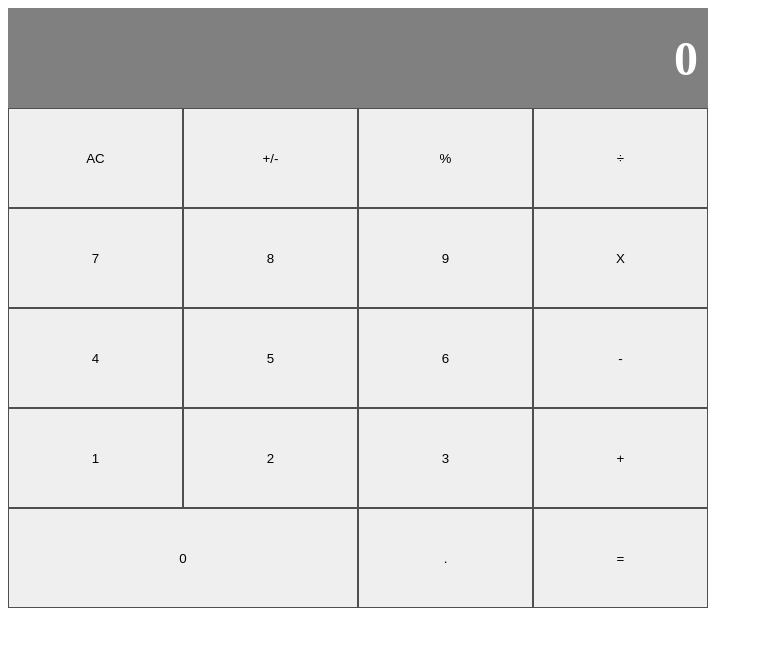
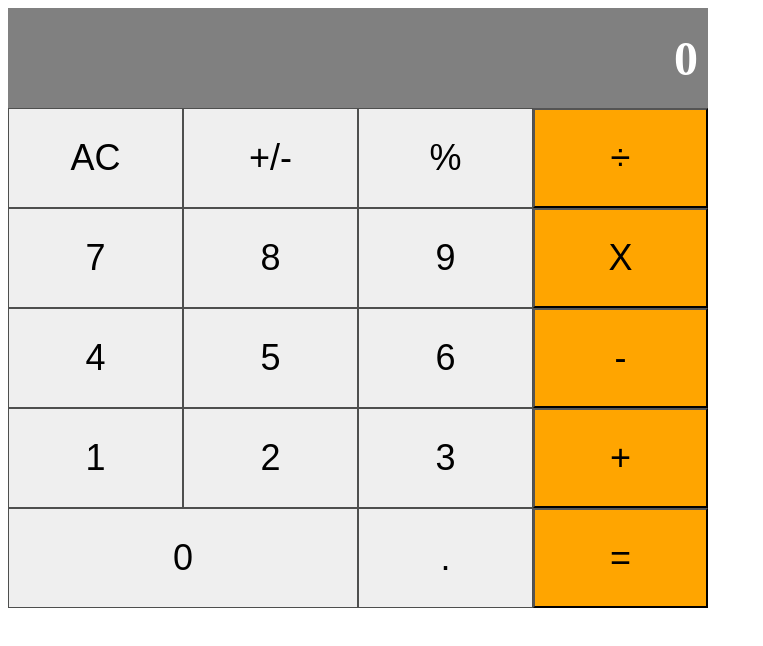
Before and after one commit to vzdrizhni/Calculator, a React (Create React App) app: page / in a window 1280 px wide. Shown: the top 646 px of the page, without its empty margins (0-763 px from the left). Built offline with nearby package versions, Linux system fonts and the light colour scheme.

Commit message:
Change color of buttons

```diff
--- a/src/App.css
+++ b/src/App.css
@@ -28,17 +28,28 @@
 .button-sub-group {
     width: 100%;
     height: 100px;
-
 }
 
-.undefined-button  {
+.undefined-button-  {
     width: 25%;
     height: 100px;
     border: 1.5px solid #4e4f4e;
+    color: black;
+    font-size: 36px;
 }
 
-.true-button {
+.undefined-button-undefined {
+    background-color: orange;
+    width: 25%;
+    height: 100px;
+    color: black;
+    font-size: 36px;
+}
+
+.true-button- {
     width: 50%;
     height: 100px;
     border: 1.5px solid #4e4f4e;
+    color: black;
+    font-size: 36px;
 }
--- a/src/components/button.component.jsx
+++ b/src/components/button.component.jsx
@@ -2,11 +2,13 @@ import React from 'react'
 import PropTypes from 'prop-types'
 
 const Button = (props) => (
-                <button className={`${props.wide}-button`}>{props.button}</button>
+        <button className={`${props.wide}-button-${props.color}`}>{props.button}</button>
 )
 
 Button.propTypes = {
-        button: PropTypes.string.isRequired
+        button: PropTypes.string.isRequired,
+        wide: PropTypes.bool,
+        color: PropTypes.string
 }
 
 export default Button
--- a/src/components/buttonPanel.component.jsx
+++ b/src/components/buttonPanel.component.jsx
@@ -3,18 +3,18 @@ import Button from './button.component'
 
 const ButtonPanel = () => {
     const buttons = [
-        [{name: 'AC'}, {name: '+/-'}, {name: '%'}, {name: '÷'}],
-        [{name: '7'}, {name: '8'}, {name: '9'}, {name: 'X'}],
-        [{name: '4'}, {name: '5'}, {name: '6'}, {name: '-'}],
-        [{name: '1'}, {name: '2'}, {name: '3'}, {name: '+'}],
-        [{name: '0', wide: true}, {name: '.'}, {name: '='}]
+        [{name: 'AC', color: ''}, {name: '+/-', color: ''}, {name: '%', color: ''}, {name: '÷'}],
+        [{name: '7', color: ''}, {name: '8', color: ''}, {name: '9', color: ''}, {name: 'X'}],
+        [{name: '4', color: ''}, {name: '5', color: ''}, {name: '6', color: ''}, {name: '-'}],
+        [{name: '1', color: ''}, {name: '2', color: ''}, {name: '3', color: ''}, {name: '+'}],
+        [{name: '0', wide: true, color: ''}, {name: '.', color: ''}, {name: '='}]
       ]
 
     return <div className='button-group'>
         {buttons.map((buttonGroup, index) => (
             <div key={`${index}`} className={`button-sub-group`}>
                 {buttonGroup.map((button) => (
-                    <Button button={button.name} key={button.name} wide={button.wide}/>
+                    <Button button={button.name} key={button.name} wide={button.wide} color={button.color}/>
                 ))}
             </div>
         ))}
```
